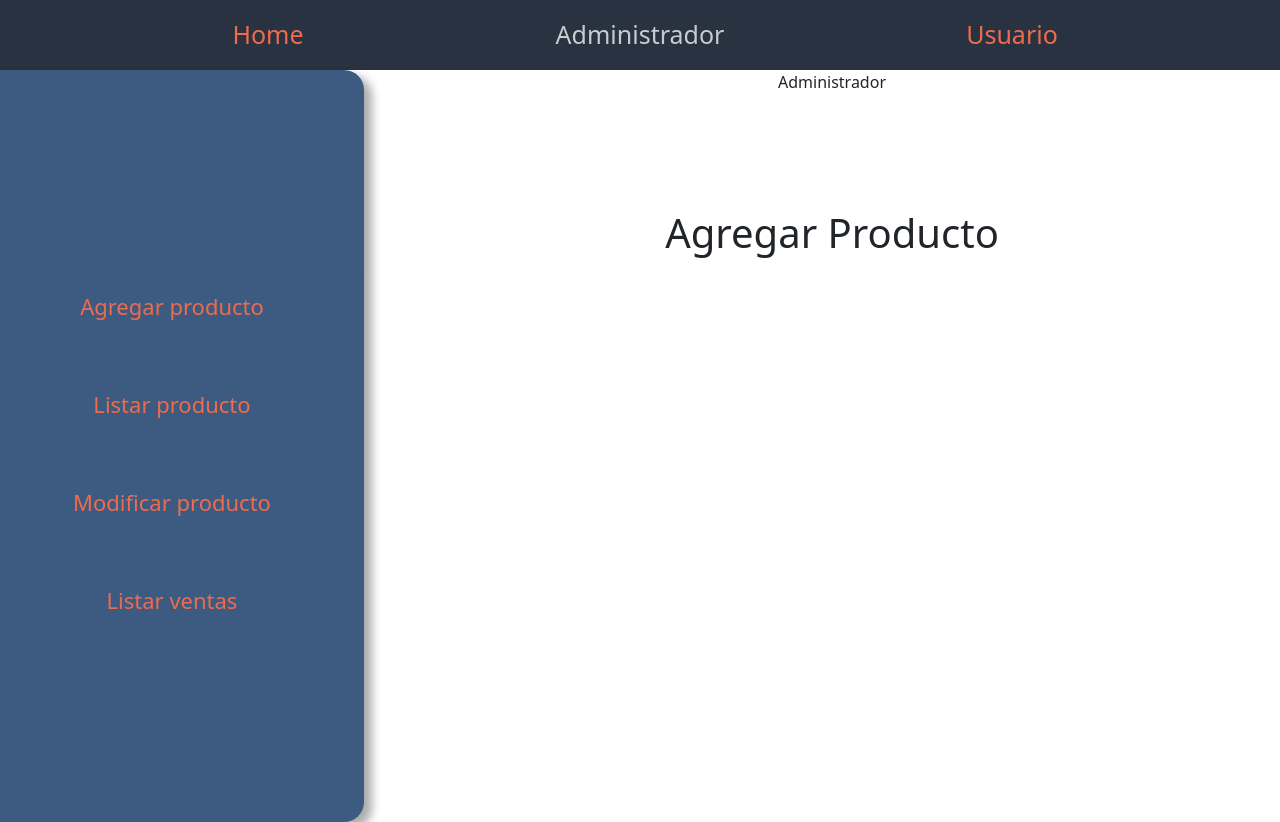
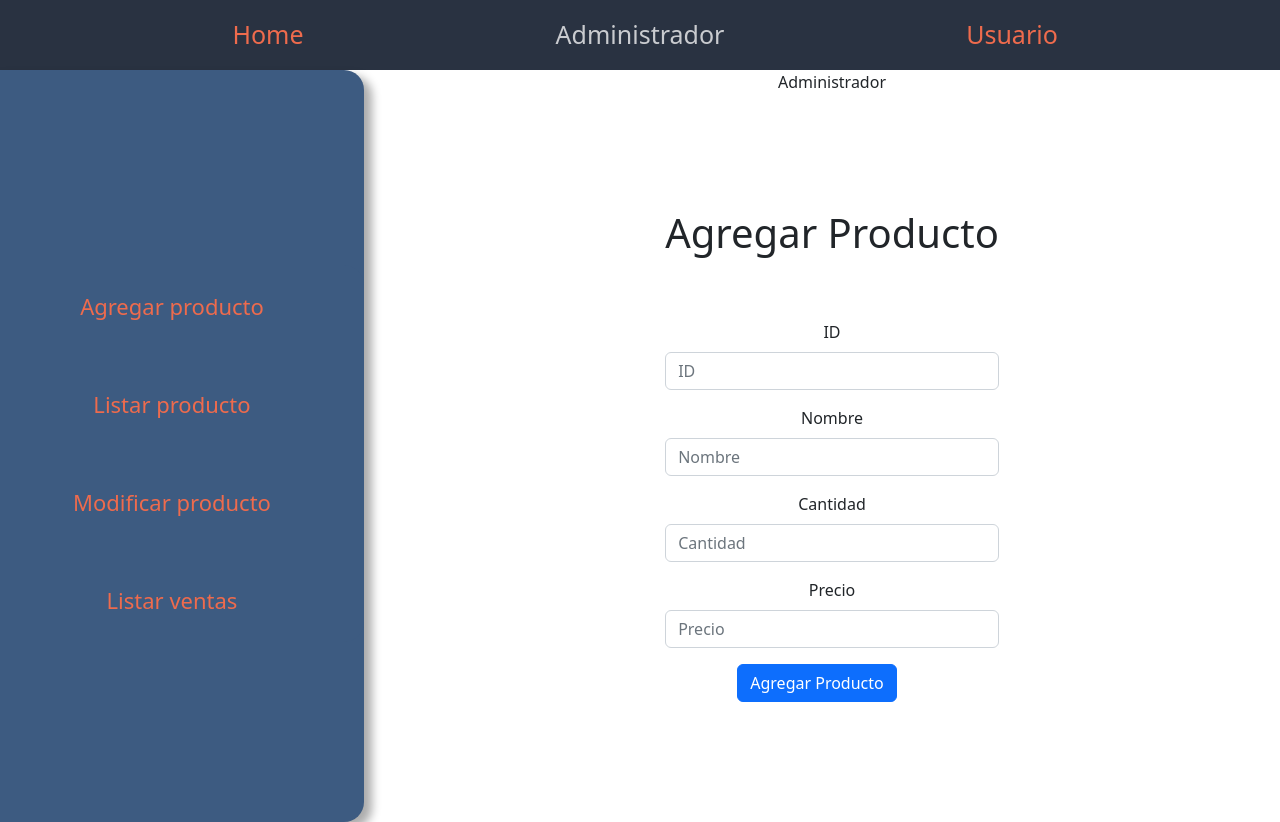
Before and after one commit to ALPHA-DEVELOPS/Sprint4, a React (Create React App) app in the folder Front/: page / in a window 1280 px wide. Both pictures are taken after a click on the button "Administrador". Built offline with nearby package versions, Linux system fonts and the light colour scheme.

Commit message:
Creación de plantilla de agregar productos

```diff
--- a/Front/src/components/admin/agregarProducto.js
+++ b/Front/src/components/admin/agregarProducto.js
@@ -1,10 +1,67 @@
 import React from "react";
+import Button from 'react-bootstrap/Button';
+import Form from 'react-bootstrap/Form';
 import '../../styles/adminStyle.css'
-function AddProduct(){
-    return(
+
+
+function AddProduct() {
+
+    function AgregarDatos() {
+        let datosMod = {
+            id: document.getElementById("id").value,
+            nombre: document.getElementById("nombre").value,
+            cantidad: document.getElementById("cantidad").value,
+            precio: document.getElementById("precio").value,
+
+        }
+        fetch('http://localhost:5000/modificar', {
+            method: 'post',
+            headers: { 'Content-Type': 'application/json' },
+            body: JSON.stringify(datosMod)
+        })
+            .then((res) => res.json())
+            .then((dato) => console.log("Datos modificados", dato))
+            .catch((err) => console.log("Error: ", err))
+    }
+
+
+    function enableInputs(valor) {
+        document.getElementById('nombre').disabled = valor
+        document.getElementById('cantidad').disabled = valor
+        document.getElementById('precio').disabled = valor
+        document.getElementById('changeButton').disabled = valor
+    }
+    return (
         <div className="addProduct">
             <h1>Agregar Producto</h1>
+
+            <Form className="formulario">
+                <Form.Group className="mb-3" >
+                    <Form.Label>ID</Form.Label>
+                    <Form.Control id="id" type="text" placeholder="ID" />
+                </Form.Group>
+                <Form.Group className="mb-3" >
+                    <Form.Label>Nombre</Form.Label>
+                    <Form.Control id="nombre" type="text" placeholder="Nombre"  />
+                </Form.Group>
+                <Form.Group className="mb-3" >
+                    <Form.Label>Cantidad</Form.Label>
+                    <Form.Control id="cantidad" type="number" placeholder="Cantidad"  />
+                </Form.Group>
+
+                <Form.Group className="mb-3">
+                    <Form.Label>Precio</Form.Label>
+                    <Form.Control id="precio" type="text" placeholder="Precio"  />
+                </Form.Group>
+                                <Button className="botonConsultar" type="button" onClick={AgregarDatos} id="changeButton" variant="primary" >
+                    Agregar Producto
+                </Button>
+            </Form>
         </div>
     )
 }
+
+
+
+
 export default AddProduct
```
